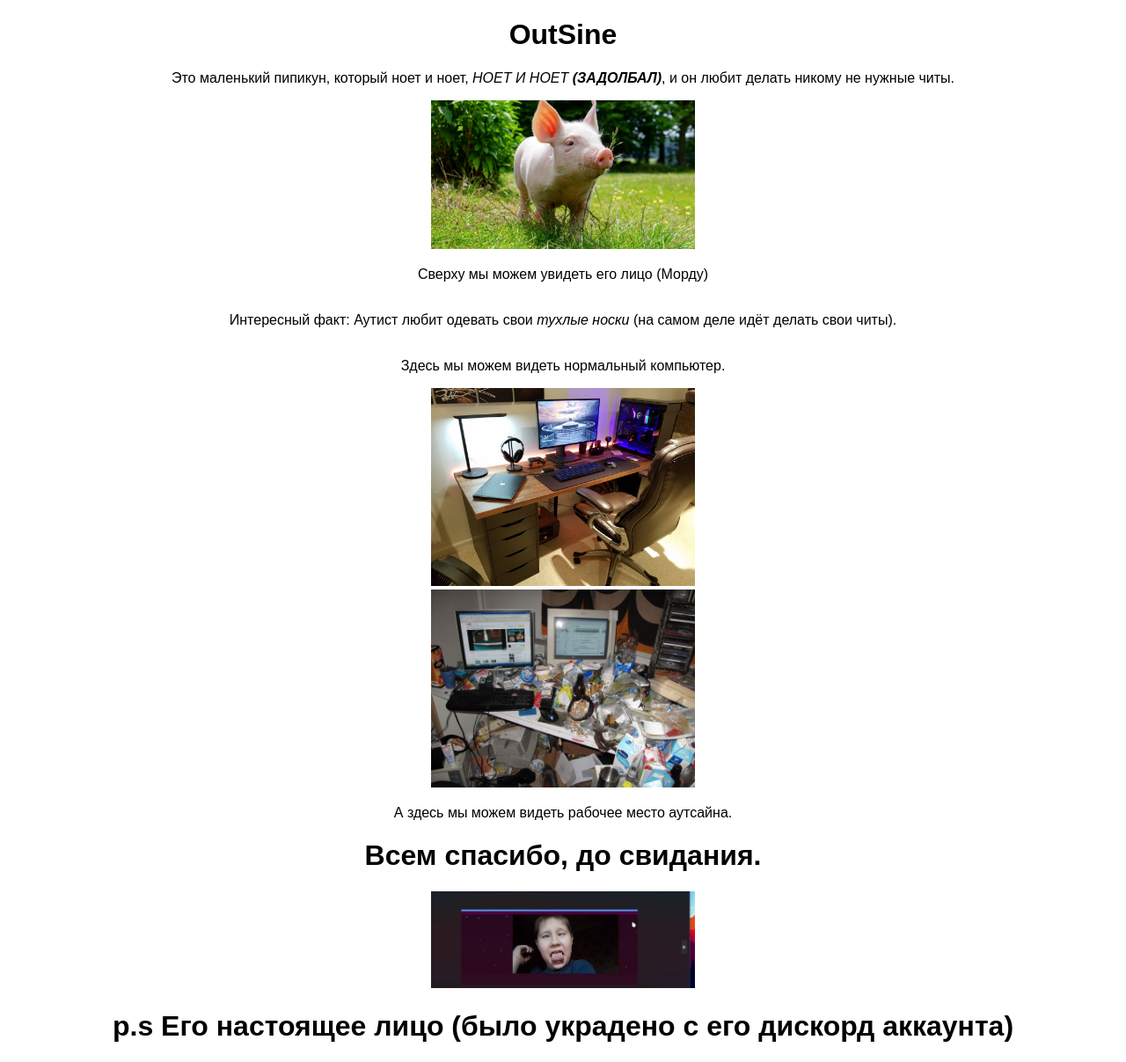
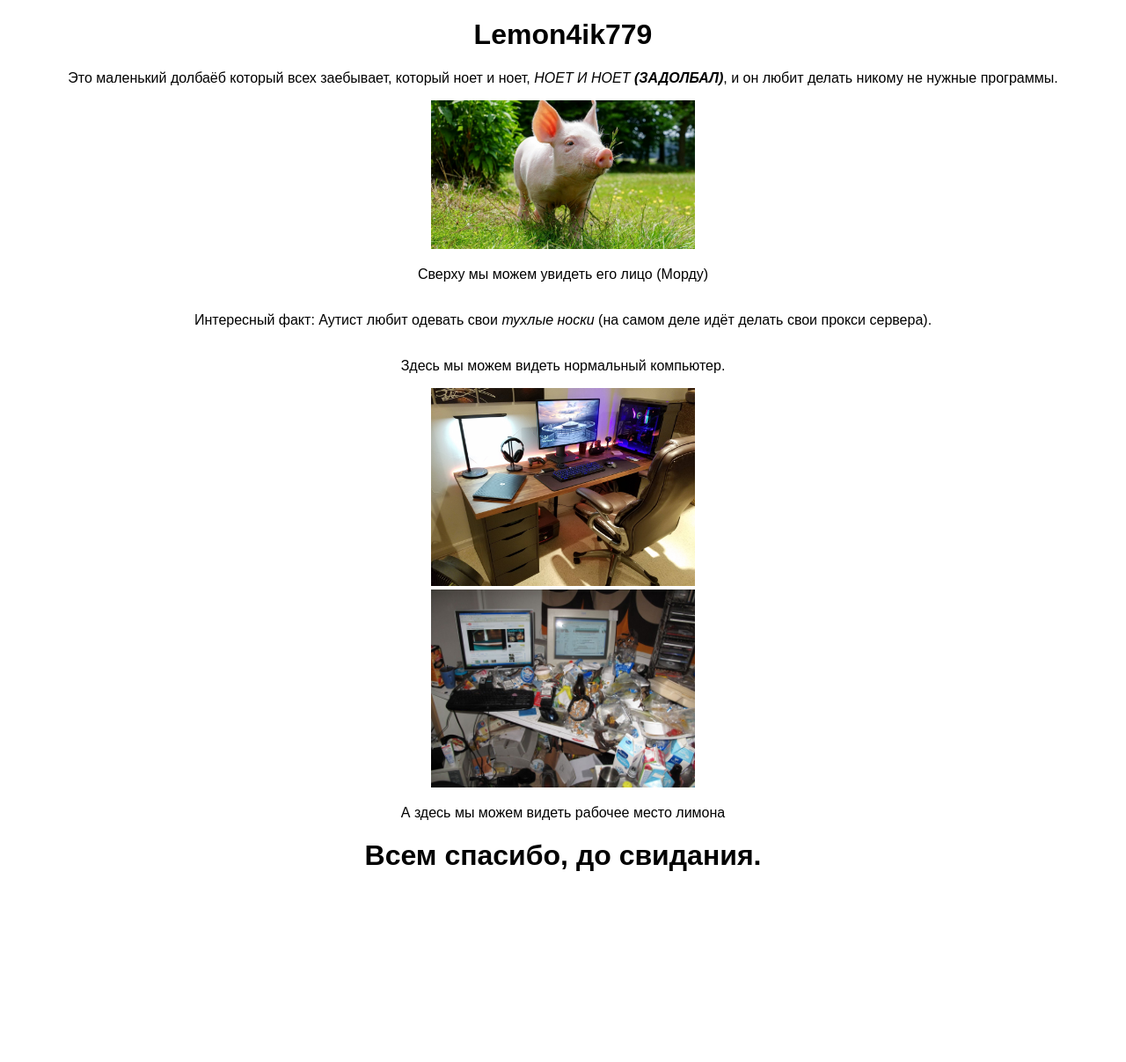
Before and after one commit to samaramo/bioOUTSINE, a plain HTML site: page index.html in a window 1280 px wide. Shown: the whole page at 88% size. After the commit the page ends 1013 px from the top, so only its background shows below. Drawn offline with Linux system fonts and the light colour scheme.

Commit message:
Update index.html

```diff
--- a/index.html
+++ b/index.html
@@ -4,10 +4,10 @@
     <meta charset="UTF-8">
 
     <meta name="viewport" content="width=device-width, initial-scale=1.0">
-    <title>Био Аутсайна</title>
+    <title>Био Лимона</title>
 </head>
 <body>
-    <h1>OutSine</h1>
+    <h1>Lemon4ik779</h1>
     <style>
 body{
 background-color: white;
@@ -24,21 +24,18 @@ font-family: Arial, Helvetica, sans-serif
 }
 
 </style>
-    <p>Это маленький пипикун, который ноет и ноет, <i>НОЕТ И НОЕТ<b> (ЗАДОЛБАЛ)</b></i>, и он любит делать никому не нужные читы.</p>
+    <p>Это маленький долбаёб который всех заебывает, который ноет и ноет, <i>НОЕТ И НОЕТ<b> (ЗАДОЛБАЛ)</b></i>, и он любит делать никому не нужные программы.</p>
     <img src="img.jpg" alt="" srcset="" width="300px">
     <p>Сверху мы можем увидеть его лицо (Морду)</p>
 
-    <p><br> Интересный факт: Аутист любит одевать свои <i>тухлые носки</i> (на самом деле идёт делать свои читы).</p>
+    <p><br> Интересный факт: Аутист любит одевать свои <i>тухлые носки</i> (на самом деле идёт делать свои прокси сервера).</p>
     <p><br> Здесь мы можем видеть нормальный компьютер.</p>
     <img src="img1.jpg" alt="" srcset="" width="300px">
     <br> <r></r>
     <img src="out.jpg" alt="" srcset="" width="300px">
-    <p>А здесь мы можем видеть рабочее место аутсайна.</p>
+    <p>А здесь мы можем видеть рабочее место лимона</p>
 
     <h1>Всем спасибо, до свидания.</h1>
-
-    <img src="face.png" alt="" srcset="" width="300px">
-    <h1>p.s Его настоящее лицо (было украдено с его дискорд аккаунта)</h1>
 </body>
 
 </html>
```
